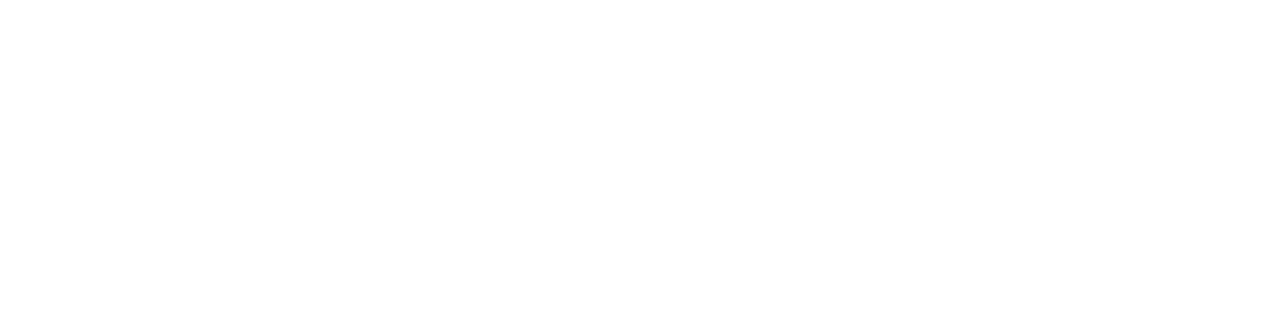
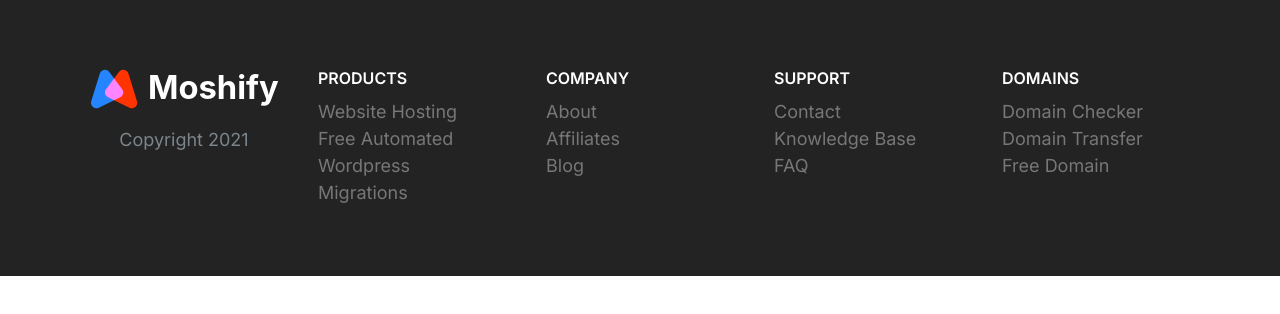
Before and after one commit to BABA983/moshify, a plain HTML site: page index.html in a window 1280 px wide. Drawn offline with Linux system fonts and the light colour scheme.

Commit message:
Build the footer block component

```diff
--- a/css/style.css
+++ b/css/style.css
@@ -712,3 +712,64 @@
     order: 2;
   }
 }
+
+.footer {
+  background: #232323;
+}
+.footer a {
+  color: #777;
+  transition: color 0.3s;
+}
+.footer a:hover {
+  color: #fff;
+}
+.footer__section {
+  padding: 2rem;
+  border-bottom: 1px solid #393939;
+}
+.footer__section .list {
+  margin: 0;
+}
+.footer__heading {
+  text-transform: uppercase;
+  font-weight: 600;
+}
+.footer__brand {
+  margin-top: 5rem;
+  text-align: center;
+}
+.footer__brand img {
+  width: 100%;
+  max-width: 230px;
+}
+.footer__copyright {
+  font-size: 2.1rem;
+  color: #fff;
+  opacity: 0.3;
+}
+@media screen and (min-width: 768px) {
+  .footer__sections {
+    grid-template-columns: repeat(auto-fit, minmax(100px, 1fr));
+  }
+
+  .footer .collapsible__chevron {
+    display: none;
+  }
+  .footer .collapsible__content {
+    opacity: 1;
+    max-height: 100vh;
+  }
+  .footer__brand {
+    order: -1;
+    margin-top: 1rem;
+  }
+  .footer__copy {
+    font-size: 1.5rem;
+  }
+  .footer__section {
+    border: 0;
+  }
+  .footer__heading {
+    font-size: 1.6rem;
+  }
+}
--- a/index.html
+++ b/index.html
@@ -2,7 +2,7 @@
  * @Author: raoqidi
  * @Date: 2021-07-10 13:49:35
  * @LastEditors: raoqidi
- * @LastEditTime: 2021-07-11 17:43:42
+ * @LastEditTime: 2021-07-11 18:04:16
  * @Description: please add a description to the file
  * @FilePath: /moshify/index.html
 -->
@@ -20,6 +20,75 @@
       rel="stylesheet"
     />
   </head>
-  <body></body>
+  <body>
+    <footer class="block block--dark footer">
+      <div class="container grid footer__sections">
+        <section class="collapsible collapsible--expanded footer__section">
+          <header class="collapsible__header">
+            <h2 class="collapsible__heading footer__heading">products</h2>
+            <svg class="icon icon--white collapsible__chevron">
+              <use xlink:href="/images/sprite.svg#chevron"></use>
+            </svg>
+          </header>
+          <div class="collapsible__content">
+            <ul class="list">
+              <li><a href="#">Website Hosting</a></li>
+              <li><a href="#">Free Automated Wordpress</a></li>
+              <li><a href="#">Migrations</a></li>
+            </ul>
+          </div>
+        </section>
+        <section class="collapsible footer__section">
+          <header class="collapsible__header">
+            <h2 class="collapsible__heading footer__heading">company</h2>
+            <svg class="icon icon--white collapsible__chevron">
+              <use xlink:href="/images/sprite.svg#chevron"></use>
+            </svg>
+          </header>
+          <div class="collapsible__content">
+            <ul class="list">
+              <li><a href="#">About</a></li>
+              <li><a href="#">Affiliates</a></li>
+              <li><a href="#">Blog</a></li>
+            </ul>
+          </div>
+        </section>
+        <section class="collapsible footer__section">
+          <header class="collapsible__header">
+            <h2 class="collapsible__heading footer__heading">support</h2>
+            <svg class="icon icon--white collapsible__chevron">
+              <use xlink:href="/images/sprite.svg#chevron"></use>
+            </svg>
+          </header>
+          <div class="collapsible__content">
+            <ul class="list">
+              <li><a href="#">Contact</a></li>
+              <li><a href="#">Knowledge Base</a></li>
+              <li><a href="#">FAQ</a></li>
+            </ul>
+          </div>
+        </section>
+        <section class="collapsible footer__section">
+          <header class="collapsible__header">
+            <h2 class="collapsible__heading footer__heading">domains</h2>
+            <svg class="icon icon--white collapsible__chevron">
+              <use xlink:href="/images/sprite.svg#chevron"></use>
+            </svg>
+          </header>
+          <div class="collapsible__content">
+            <ul class="list">
+              <li><a href="#">Domain Checker</a></li>
+              <li><a href="#">Domain Transfer</a></li>
+              <li><a href="#">Free Domain</a></li>
+            </ul>
+          </div>
+        </section>
+        <section class="footer__brand">
+          <img src="images/logo.svg" alt="logo" />
+          <p class="footer_copyright">Copyright 2021</p>
+        </section>
+      </div>
+    </footer>
+  </body>
   <script src="/js/main.js"></script>
 </html>
```
Also changed, not shown: components/collapsibles.html (+1 -1 lines), components/footer block.html (added, +76 -0 lines).
